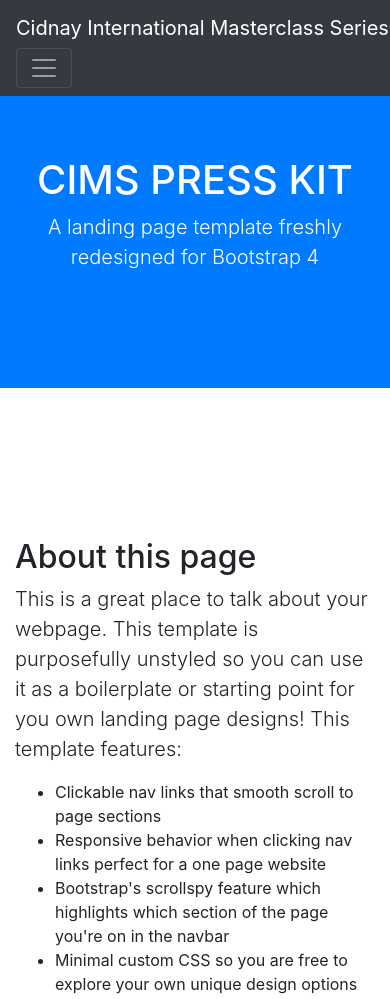
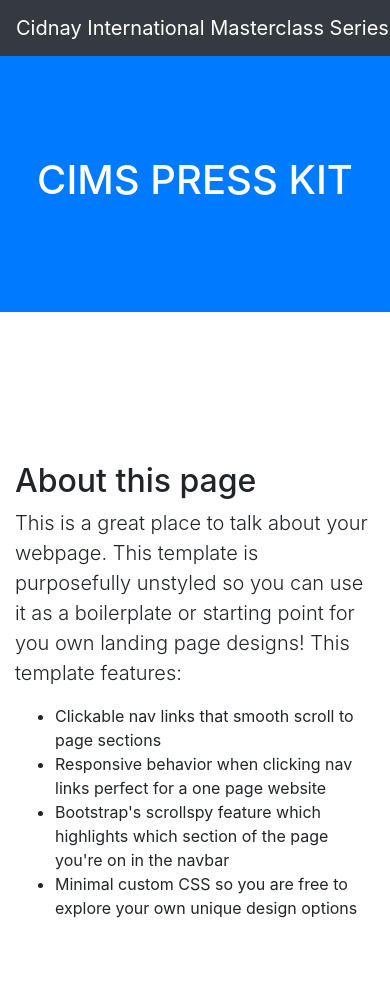
Before and after one commit to joaoabreu1420/presskit.cims, a website with bundled scripts: page index.html in a window 390 px wide. Shown: the top 999 px of the page. Built offline with nearby package versions, Linux system fonts and the light colour scheme.

Commit message:
Update index.html

```diff
--- a/index.html
+++ b/index.html
@@ -8,7 +8,7 @@
   <meta name="description" content="">
   <meta name="author" content="">
 
-  <title>Scrolling Nav - Start Bootstrap Template</title>
+  <title>CIMS Press Kit</title>
 
   <!-- Bootstrap core CSS -->
   <link href="vendor/bootstrap/css/bootstrap.min.css" rel="stylesheet">
@@ -24,7 +24,7 @@
   <nav class="navbar navbar-expand-lg navbar-dark bg-dark fixed-top" id="mainNav">
     <div class="container">
       <a class="navbar-brand js-scroll-trigger" href="#page-top">Cidnay International Masterclass Series - Press Kit</a>
-      <button class="navbar-toggler" type="button" data-toggle="collapse" data-target="#navbarResponsive" aria-controls="navbarResponsive" aria-expanded="false" aria-label="Toggle navigation">
+      <!--button class="navbar-toggler" type="button" data-toggle="collapse" data-target="#navbarResponsive" aria-controls="navbarResponsive" aria-expanded="false" aria-label="Toggle navigation">
         <span class="navbar-toggler-icon"></span>
       </button>
       <div class="collapse navbar-collapse" id="navbarResponsive">
@@ -39,14 +39,14 @@
             <a class="nav-link js-scroll-trigger" href="#contact">Contact</a>
           </li>
         </ul>
-      </div>
+      </div-->
     </div>
   </nav>
 
   <header class="bg-primary text-white">
     <div class="container text-center">
       <h1>CIMS PRESS KIT</h1>
-      <p class="lead">A landing page template freshly redesigned for Bootstrap 4</p>
+      <!--p class="lead"></p-->
     </div>
   </header>
 
```
